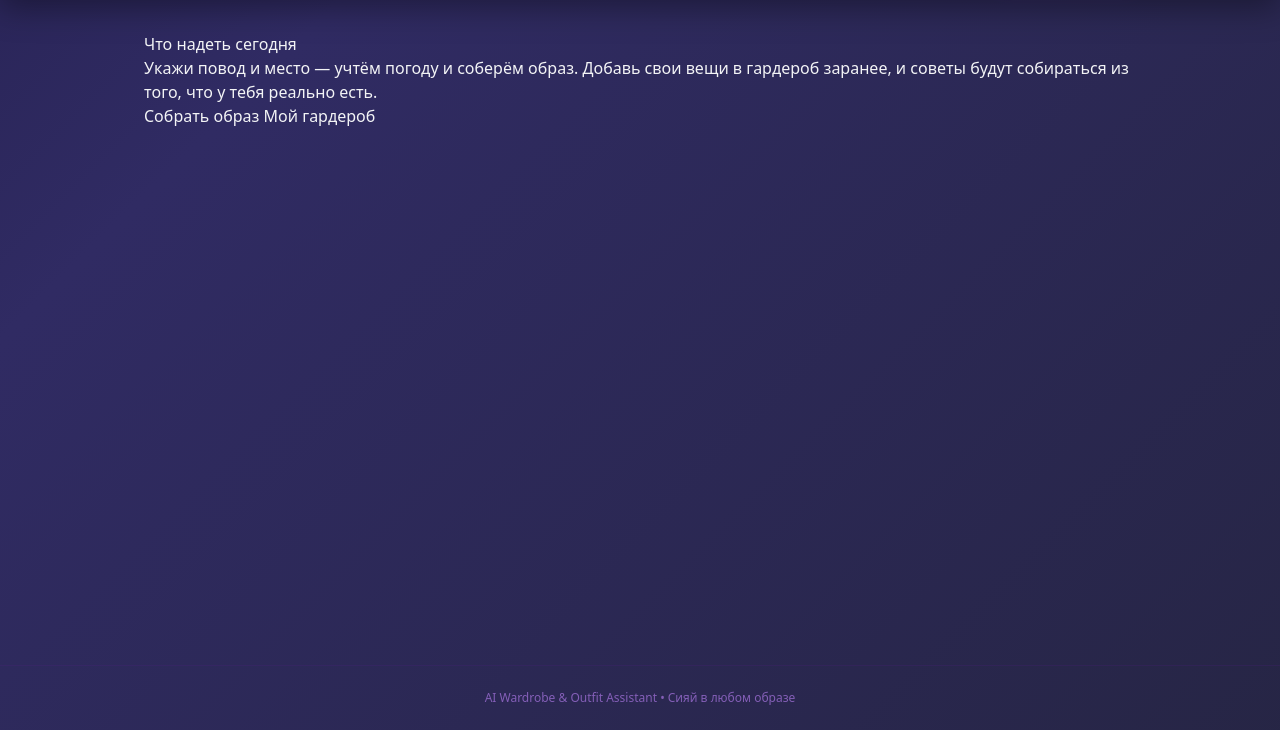
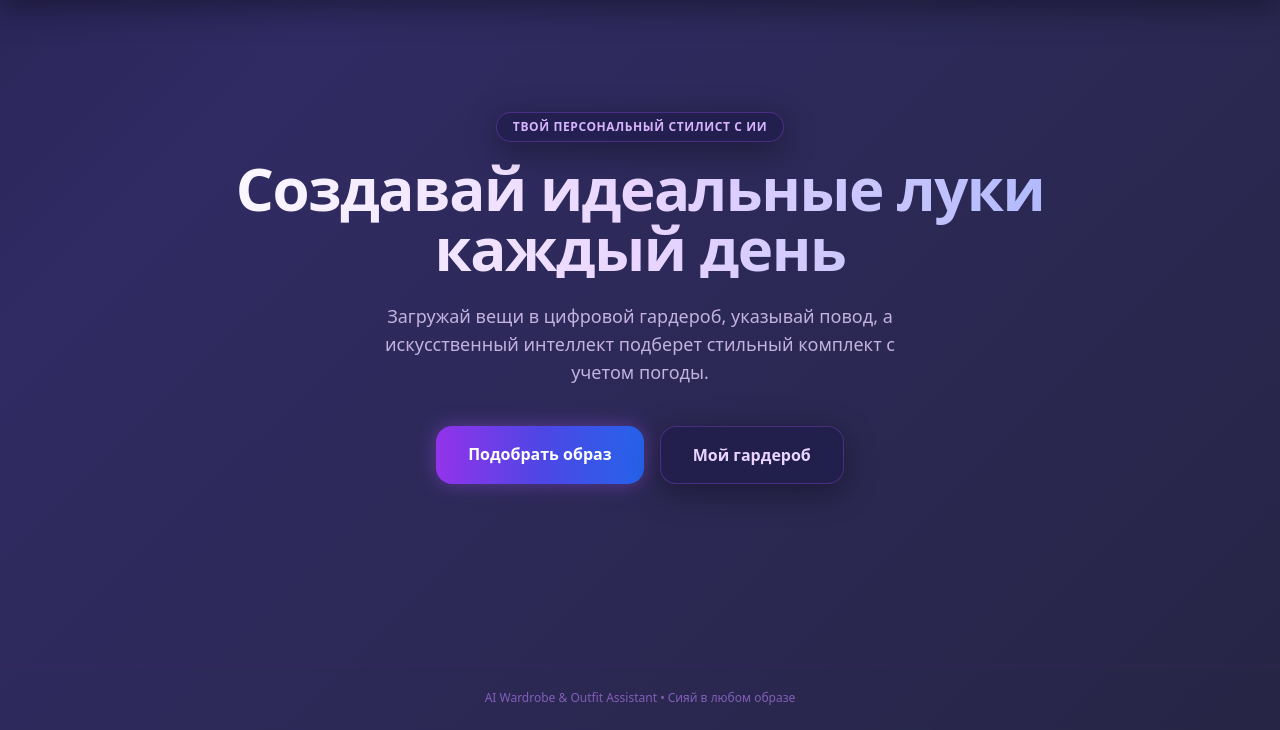
Before and after one commit to bluzokda/outfit, a Flask app: page / in a window 1280 px wide. Shown: the part 70-800 px from the top of the page. Run offline with Flask 3, Linux system fonts and the light colour scheme; some libraries are stand-ins or nearby versions.

Commit message:
Update index.html

```diff
--- a/templates/index.html
+++ b/templates/index.html
@@ -1,13 +1,22 @@
 {% extends "base.html" %}
-{% block title %}Лук — подбор образа{% endblock %}
 {% block content %}
-  <h1>Что надеть сегодня</h1>
-  <p class="lede">
-    Укажи повод и место — учтём погоду и соберём образ. Добавь свои вещи в
-    гардероб заранее, и советы будут собираться из того, что у тебя реально есть.
-  </p>
-  <div class="actions">
-    <a href="{{ url_for('outfit_form') }}" class="btn primary">Собрать образ</a>
-    <a href="{{ url_for('wardrobe') }}" class="btn">Мой гардероб</a>
-  </div>
+<div class="text-center py-12 sm:py-20 flex flex-col items-center">
+    <div class="inline-block mb-4 px-4 py-1.5 rounded-full glass-panel text-purple-300 text-xs font-semibold tracking-wider uppercase border border-purple-500/30">
+        Твой персональный стилист с ИИ
+    </div>
+    <h1 class="text-4xl sm:text-6xl font-black tracking-tight mb-6 bg-gradient-to-r from-white via-purple-200 to-indigo-300 bg-clip-text text-transparent">
+        Создавай идеальные луки каждый день
+    </h1>
+    <p class="max-w-xl text-purple-200/80 text-base sm:text-lg mb-10">
+        Загружай вещи в цифровой гардероб, указывай повод, а искусственный интеллект подберет стильный комплект с учетом погоды.
+    </p>
+    <div class="flex flex-col sm:flex-row gap-4 w-full sm:w-auto">
+        <a href="/outfit" class="px-8 py-4 rounded-2xl font-bold text-white bg-gradient-to-r from-purple-600 via-indigo-600 to-blue-600 neon-glow transition transform hover:-translate-y-1 text-center">
+            Подобрать образ
+        </a>
+        <a href="/wardrobe" class="px-8 py-4 rounded-2xl font-semibold text-purple-200 glass-panel hover:bg-purple-900/50 transition transform hover:-translate-y-1 text-center border border-purple-500/30">
+            Мой гардероб
+        </a>
+    </div>
+</div>
 {% endblock %}
```
